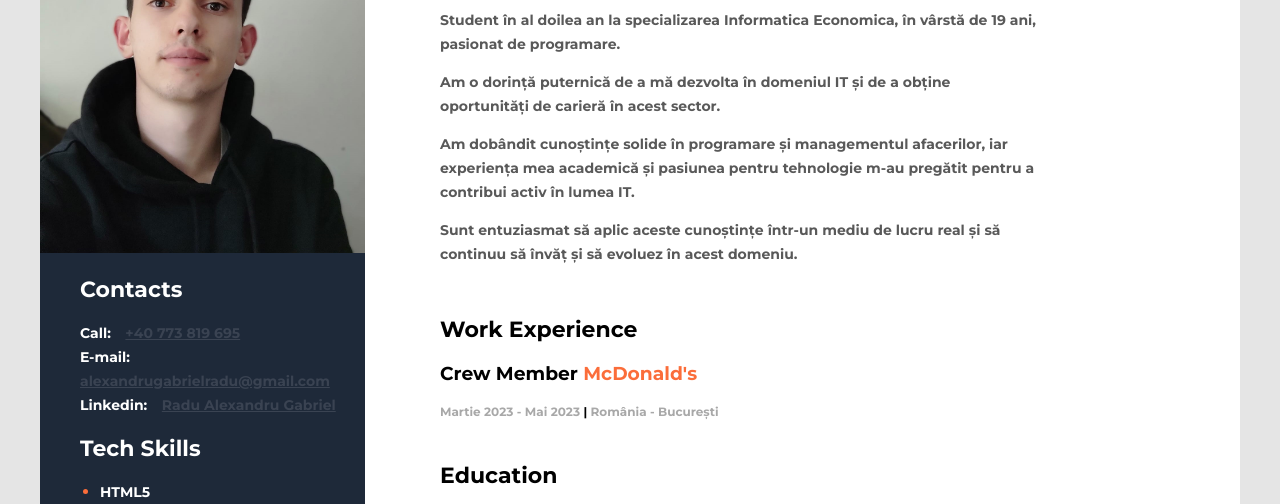
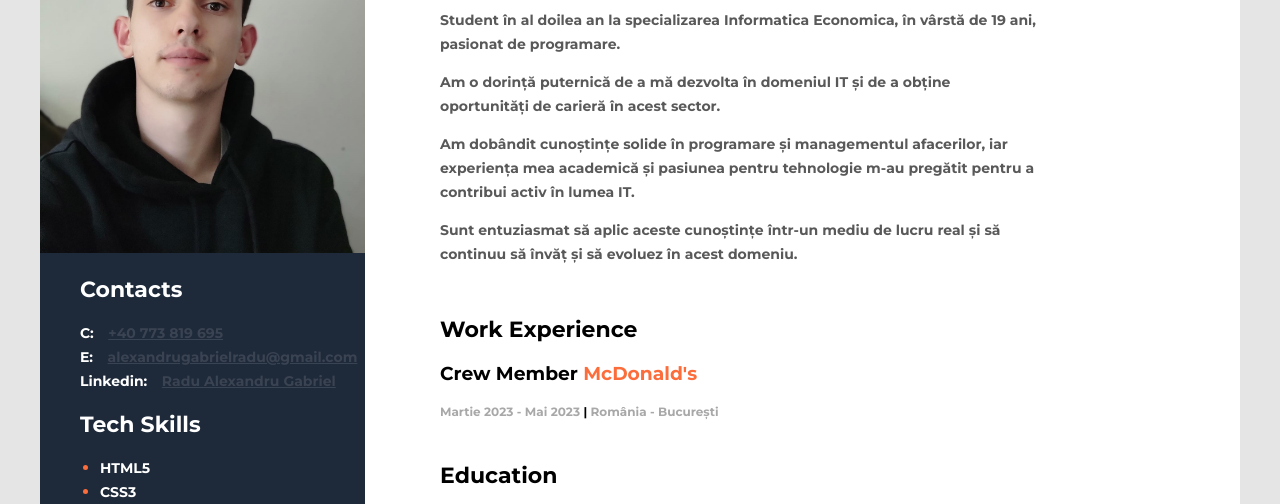
Before and after one commit to AlexandruRG/CV, a plain HTML site: page My CV/index.html in a window 1280 px wide. Shown: the part 229-733 px from the top of the page. Drawn offline with Linux system fonts and the light colour scheme.

Commit message:
Update index.html

```diff
--- a/My CV/index.html
+++ b/My CV/index.html
@@ -75,11 +75,11 @@
             <div class="contacts-section">
                 <h2 class="sidebar-title">Contacts</h2>
                 <div>
-                    <span class="contacts-section-type">Call:</span>
+                    <span class="contacts-section-type">C:</span>
                     <a class="contacts-section-value" href="tel:+40773819695">+40 773 819 695</a>
                 </div>
                 <div>
-                    <span class="contacts-section-type">E-mail:</span>
+                    <span class="contacts-section-type">E:</span>
                     <a class="contacts-section-value" href="mailto:alexandrugabrielradu@gmail.com">alexandrugabrielradu@gmail.com</a>
                 </div>
                 <div>
```
